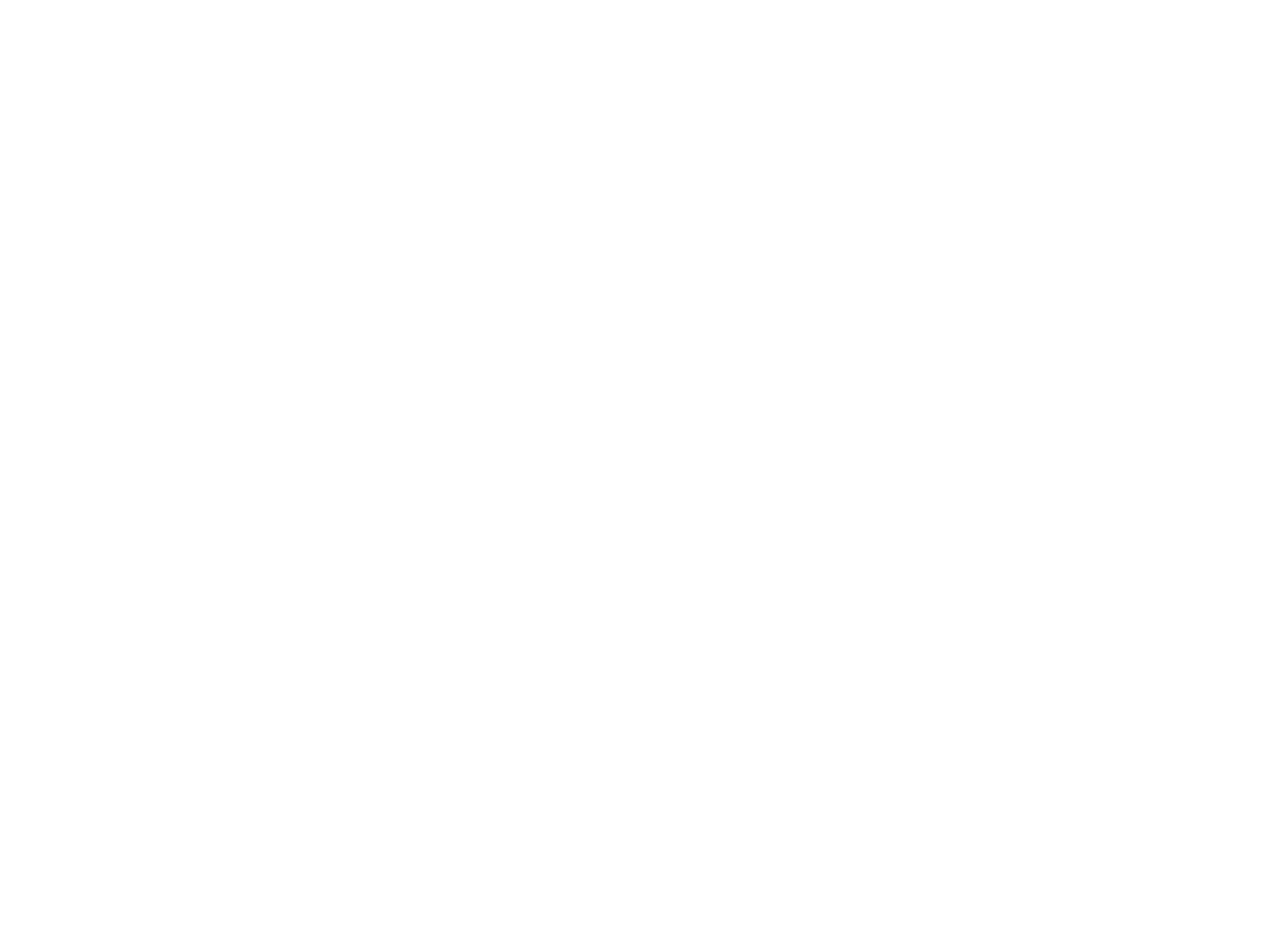
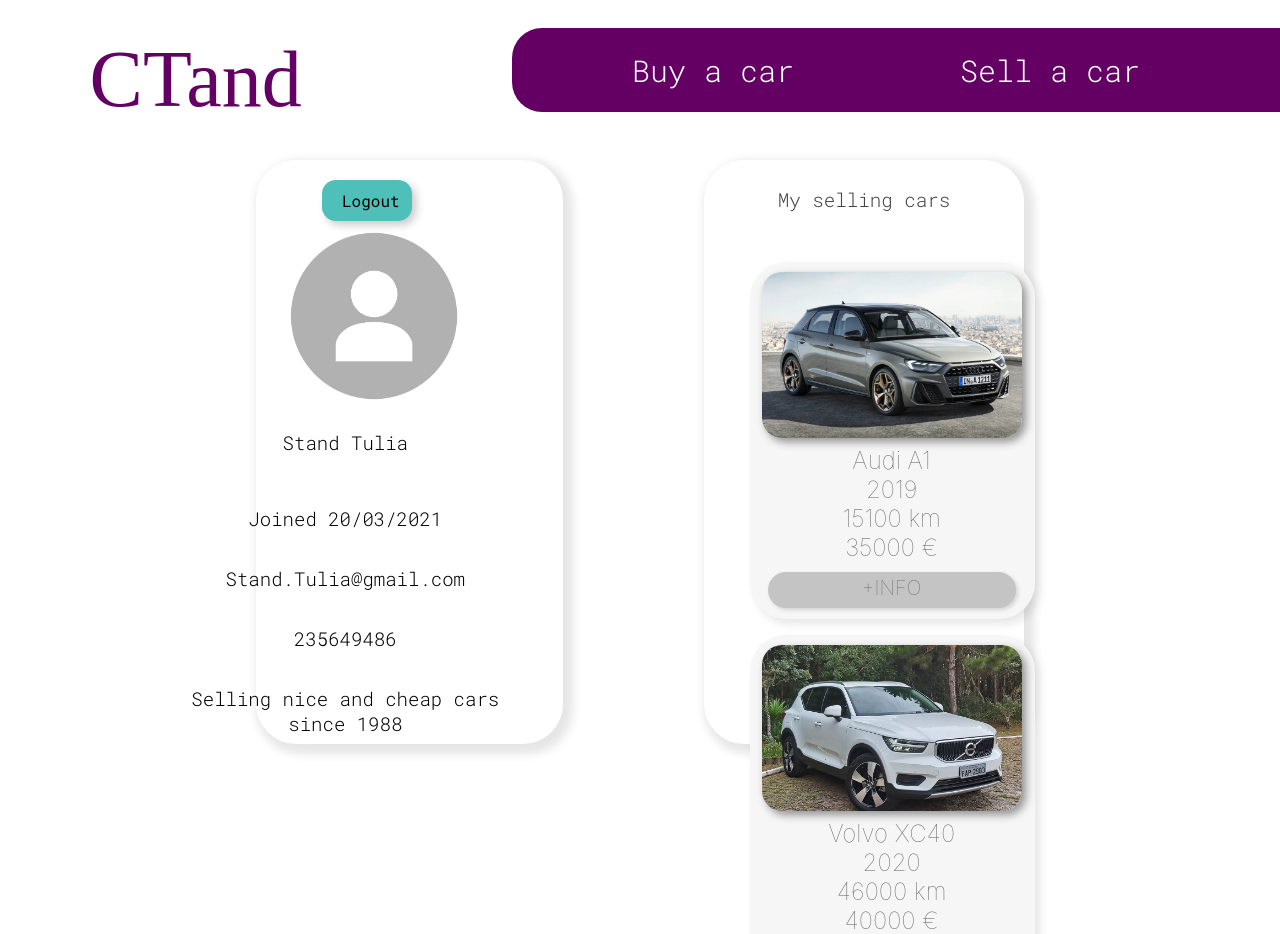
Before and after one commit to jp-amaral/CTand, a React (Create React App) app: page /profile in a window 1280 px wide. Before the commit this address had no page. Before the commit the page ends 800 px from the top, so only its background shows below. Built offline with nearby package versions, Linux system fonts and the light colour scheme; a web font is replaced by a local one.

Commit message:
login & profile

```diff
--- a/src/App.js
+++ b/src/App.js
@@ -4,6 +4,7 @@
 
 import Home from './pages/Home.js';
 import Login from './pages/Login';
+import Profile from './pages/Profile.js';
 
 function App() {
   return (
@@ -12,6 +13,7 @@
         <Routes>
           <Route exact path="/" element={<Home/>} />
           <Route exact path="/login" element={<Login/>} />
+          <Route exact path="/profile" element={<Profile/>} />
         </Routes>
       </Router>
 
--- /dev/null
+++ b/src/database/cars1.json
@@ -0,0 +1,5 @@
+{
+"1":    {"marca": "Audi","modelo":"A1","ano": "2019","preco": 35000 , "kms" : 15100, "imagem" : "audi-a1-2019.jpg"},
+"2":    {"marca": "Volvo" , "modelo":"XC40","ano": "2020" , "preco": 40000 , "kms" : 46000, "imagem" : "volvo-xc40-2020.jpg"},
+"3":    {"marca": "Mercedes" , "modelo":"GLS","ano": "2021" , "preco": 85000 , "kms" : 67000, "imagem" : "mercedes-gls-2021.jpg"}
+}
--- a/src/pages/Login.js
+++ b/src/pages/Login.js
@@ -14,7 +14,7 @@
 
         if(document.getElementById('username').value === "admin" && document.getElementById('password').value === "admin"){
             e.preventDefault();
-            setLoggedIn(true);
+            // setLoggedIn(true);
             // redirect to /profile using Navigate
             navigate(`/profile`);
 
@@ -25,6 +25,8 @@
     const handleRegister = (e) => {
         navigate(`/register`);
     }
+
+
 
 
     var color_var = "#FFFFFF";
@@ -40,7 +42,7 @@
                     <input type="password" className="form__field2" placeholder="" name="password" id='password' required />
                     <label className="form__label2"><Icon icon="carbon:password" color="#640064" />   Pass</label>
                     <div className="label_btn">
-                        <div className="btn_login_div" onClick={handleLogin}><div className= "btn_login" style={{color:color_var}}>login</div></div>
+                        <div className="btn_login_div" onClick={handleLogin}><div className= "btn_login" style={{color:color_var}}>Login</div></div>
                         <div className="btn_login_div" onClick={handleRegister}><div className= "btn_login" style={{color:color_var}}>Register</div></div>
                     </div>
                 </div>
--- /dev/null
+++ b/src/pages/Profile.css
@@ -0,0 +1,337 @@
+
+
+/* .profilepage{
+    overflow: hidden;
+    overflow-y: hidden;
+} */
+
+.profile{
+    position: absolute;
+    width: 24vw;
+    height: 73vh;
+    left: 20vw;
+    top: 20vh;
+
+    background: #ffffff;
+    box-shadow: 5px 5px 10px 5px rgba(0, 0, 0, 0.1);
+    border-radius: 40px;
+    margin: 0;
+}
+
+.mycars{
+    position: absolute;
+    width: 25vw;
+    height: 73vh;
+    left: 55vw;
+    top: 20vh;
+
+    background: #ffffff;
+    box-shadow: 5px 5px 10px 5px rgba(0, 0, 0, 0.1);
+    border-radius: 40px;
+    margin: 0;
+
+}
+
+.myreviews{
+    position: absolute;
+    left: 64vw;
+    top: 20vh;
+    overflow-y:scroll;
+    display: inline-block;
+
+    background: #ffffff;
+    box-shadow: 5px 5px 10px 5px rgba(0, 0, 0, 0.1);
+    border-top-left-radius: 40px;
+    border-bottom-left-radius: 40px;
+    margin: 0;
+
+}
+
+.dados1{
+    position: absolute;
+    width: 359px;
+    right: 3vw;
+    top: 270px;
+
+    font-family: 'Roboto Mono';
+    font-style: normal;
+    font-weight: 300;
+    font-size: 19px;
+    line-height: 25px;
+    text-align: center;
+
+    color: #000000;
+    margin:0;
+}
+
+.dados2{
+    position: absolute;
+    width: 359px;
+    right: 3vw;
+    top: 330px;
+
+    font-family: 'Roboto Mono';
+    font-style: normal;
+    font-weight: 300;
+    font-size: 19px;
+    line-height: 25px;
+    text-align: center;
+
+    color: #000000;
+}
+
+.dados3{
+    position: absolute;
+width: 359px;
+right: 3vw;
+top: 390px;
+
+font-family: 'Roboto Mono';
+font-style: normal;
+font-weight: 300;
+font-size: 19px;
+line-height: 25px;
+text-align: center;
+
+color: #000000;
+}
+
+.dados4{
+    position: absolute;
+width: 359px;
+right: 3vw;
+top: 450px;
+
+font-family: 'Roboto Mono';
+font-style: normal;
+font-weight: 300;
+font-size: 19px;
+line-height: 25px;
+text-align: center;
+
+color: #000000;
+}
+
+.dados5{
+    position: absolute;
+width: 359px;
+right: 3vw;
+top: 510px;
+
+font-family: 'Roboto Mono';
+font-style: normal;
+font-weight: 300;
+font-size: 19px;
+line-height: 25px;
+text-align: center;
+
+color: #000000;
+}
+
+.myselcars{
+justify-content: center;
+align-items: center;
+padding-top: 0vh;
+padding-left: 5vw;
+padding-right: 5vw;
+font-family: 'Roboto Mono';
+font-style: normal;
+font-weight: 300;
+font-size: 1.5vw;
+/* line-height: 53px; */
+display: flex;
+text-align: center;
+
+color: #444444;
+}
+
+.myrev{
+    position: sticky;
+    padding-left: 11vw;
+    font-family: 'Roboto Mono';
+    font-style: normal;
+    font-weight: 300;
+    font-size: 1.5vw;
+    line-height: 53px;
+
+    color: #444444;
+    }
+
+.my1car{
+    display: flex;
+    align-items: center;
+    position: relative;
+    margin:auto;
+    justify-content: center;
+    top: 2vh;
+    width: 23vw;
+    height: 25vh;
+
+    background: #F7F7F7;
+    box-shadow: 5px 5px 10px 5px rgba(0, 0, 0, 0.1);
+    border-radius: 40px;
+}
+.car1{
+    justify-content: center;
+    align-items: center;
+    position: relative;
+    text-align: center;
+    padding-bottom: 2vh;
+    margin-top: 16px;
+    border-radius: 20px;
+    }
+
+.my2car{
+    display: flex;
+    align-items: center;
+    position: relative;
+    margin:auto;
+    justify-content: center;
+    top: 5vh;
+    width: 23vw;
+    height: 25vh;
+
+    background: #F7F7F7;
+    box-shadow: 5px 5px 10px 5px rgba(0, 0, 0, 0.1);
+    border-radius: 40px;
+}
+.car2{
+    justify-content: center;
+    align-items: center;
+    position: relative;
+    text-align: center;
+    padding-bottom: 4vh;
+    filter: drop-shadow(4px 4px 6px rgba(0, 0, 0, 0.25));
+    border-radius: 20px;
+    }
+
+.imageprofcar{
+    /* position: relative;
+    align-items: center; */
+    /* display: block;
+    margin-right: 30%; */
+    /* top: 10px; */
+    /* padding-left: 0px;
+    padding-right: 0px; */
+    width: 18vw;
+    height: 18vh;
+    border-radius: 20px;
+    object-fit: cover;
+    box-shadow: 4px 4px 8px rgba(0, 0, 0, 0.411);
+}
+
+.letrascarro1{
+    /* position: relative; */
+    width: 290px;
+    /* centrar a div em relação a outra div */
+    margin: auto;
+    justify-content: center;
+
+    font-family: 'Roboto Mono';
+    font-style: normal;
+    font-weight: 300;
+    font-size: 19px;
+    line-height: 25px;
+    text-align: center;
+    margin-top: 10px;
+    margin-bottom: 0;
+
+    color: #000000;
+}
+
+.fotoperfil{
+        position: absolute;
+        width: 200px;
+        height: 200px;
+        right: 7vw;
+        top: 7vh;
+
+}
+
+.logout-button{
+    position:absolute;
+    width: 7%;
+    left:25vw;
+    top:22vh;
+    background-color: #4FBFB9;
+    border-radius: 14px;
+    box-shadow: 4px 4px 8px rgba(0, 0, 0, 0.211);
+    padding: 10px 20px;
+    border:none;
+    text-align: center;
+    text-decoration: none;
+    display: inline-block;
+    font-size: 16px;
+    margin: 4px 2px;
+    cursor: pointer;
+    font-family: 'Roboto Mono', monospace;
+    transform: scale(1);
+    transition: all 0.3s ease-in-out;
+}
+.logout-button:hover{
+    transform:scale(1.05);
+    transition: all 0.3s ease-in-out;
+}
+
+
+.trash{
+    position: absolute;
+    width: 2vh;
+    height: 2vh;
+    right: 0vw;
+    top: 0.5vh;
+    align-items: center;
+    text-decoration: none;
+
+    position:absolute;
+    border-radius: 14px;
+    padding: 10px 10px;
+    border:none;
+    text-align: center;
+    text-decoration: none;
+    display: inline-block;
+    font-size: 16px;
+    margin: 4px 2px;
+    cursor: pointer;
+    font-family: 'Roboto Mono', monospace;
+    transform: scale(1);
+}
+
+.CommentsProfile{
+    display: grid;
+    grid-template-columns: repeat(1,1fr);
+    grid-gap:0.5em;
+    margin-left:6%;
+    margin-right:6%;
+    width: 88%;
+  }
+
+.CommentsProfile > div{
+background: #bdbdbd;
+margin-top: 12px;
+/* margin-bottom: 12px; */
+border-radius: 2vh;
+box-shadow: 4px 4px 8px rgba(0, 0, 0, 0.211);
+}
+
+.CommentsProfile > div:nth-child(odd){
+background: #dddddd;
+}
+
+.carprof{
+    position: absolute;
+    width: 91.6%;
+    height: 72.8vh;
+    top:10vh;
+    left: -4.5vw;
+    padding: 80px;
+    padding-top: 4vh;
+    display: grid;
+    grid-column-gap: 1rem;
+    grid-row-gap: 1rem;
+    justify-items: center;
+    overflow-x: auto;
+    overflow-y: unset;
+    margin-left:6%;
+    margin-right:6%;
+}
--- /dev/null
+++ b/src/pages/Profile.js
@@ -0,0 +1,93 @@
+import React, { useEffect, useState } from "react";
+import Navbar from "../components/Navbar";
+import'./Profile.css'
+import CarDiv from "../components/CarDiv";
+import Cars from "../database/cars1.json"
+import fotoperfil from '../images/fotoperfil.png'
+import { useNavigate } from "react-router-dom";
+import {motion, AnimatePresence} from 'framer-motion';
+
+
+function Profile (props){
+
+    let navigate = useNavigate();
+    const [apagar,setapagar] = React.useState("visible");
+    const [apagar2,setapagar2] = React.useState("visible");
+    var array = [];
+
+    const handleLogout = (e) => {
+        e.preventDefault();
+        props.setLoggedIn(false);
+        // redirect to /profile using Navigate
+        navigate(`/`);
+    }
+    //funcao para colocar apagar a true
+    const handleApagar1 = () => {
+        setapagar("hidden");
+    }
+    const handleApagar2 = () => {
+        setapagar2("hidden");
+    }
+    //Imprimir na console o valor de apagar
+    console.log(apagar);
+    const [openAd, setOpenAd] = useState(false);
+    const [carObject, setCarObject] = useState({});
+    //Animation related states
+    const [visibility, setVisibility] = useState('visible');
+    const [opacity, setOpacity] = useState('1');
+    const [transition, setTransition] = useState('visibility 0.3s linear,opacity 0.3s linear');
+
+    const divOnClick = (marca, modelo, year) => {
+        setOpenAd(true);
+        setVisibility('hidden');
+        setOpacity('0');
+        setTransition('none')
+        let car = array.find(item => item.marca === marca && item.modelo === modelo && item.ano === year)
+        setCarObject(car);
+    }
+
+    var array = [];
+    Object.keys(Cars).forEach(function (key) {
+        array.push(Cars[key]);
+    });
+
+    var filteredCars = array;
+    const listCars = filteredCars.map((item, key) =>
+        <div className="car" onClick={() => divOnClick(item.marca, item.modelo, item.ano)} key={key}>
+           <CarDiv image={item.imagem} info= {<React.Fragment> {item.marca + " " + item.modelo} <br/> {item.ano} <br/> {item.kms + " km"} <br/> {item.preco + " €"}</React.Fragment>}/>
+        </div>
+    );
+
+
+
+
+
+
+    return (
+        <div className="profilepage">
+            <Navbar link="profile" loggedIn={props.loggedIn}/>
+            <div className="profile">
+                <img src={fotoperfil} className="fotoperfil"/>
+                <h2 className="dados1">Stand Tulia</h2>
+                <h2 className="dados2">Joined 20/03/2021</h2>
+                <h2 className="dados3">Stand.Tulia@gmail.com</h2>
+                <h2 className="dados4">235649486</h2>
+                <h2 className="dados5">Selling nice and cheap cars since 1988</h2>
+
+            </div>
+            <div className="mycars">
+                <h1 className="myselcars">My selling cars</h1>
+                <motion.div className="carprof" style={{visibility:visibility, opacity:opacity, transition:transition}}>
+                    <AnimatePresence>
+                    {listCars}
+                    </AnimatePresence>
+                </motion.div>
+            </div>
+            <button className="logout-button" onClick={handleLogout}>Logout</button>
+        </div>
+
+
+    )
+}
+
+export  default Profile;
```
Also changed, not shown: fotoperfil.png (added).
